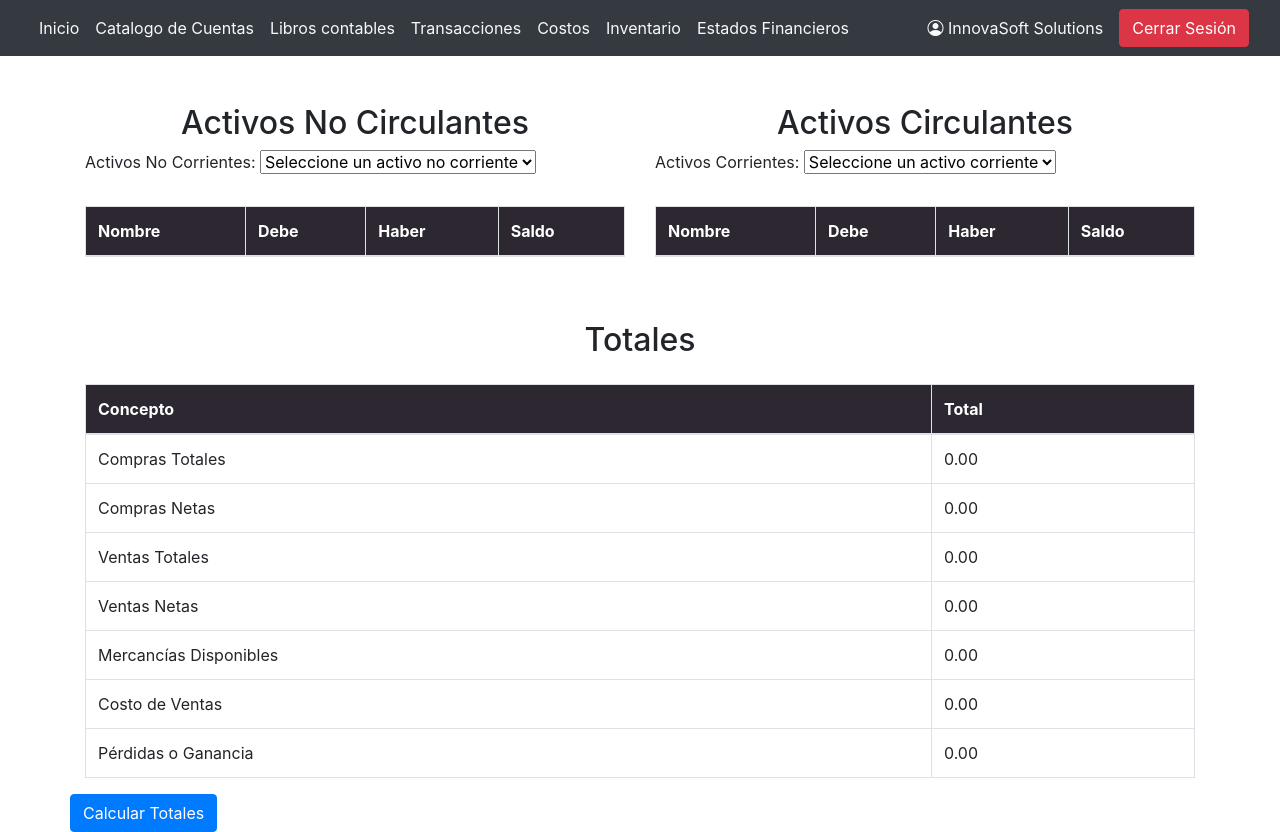
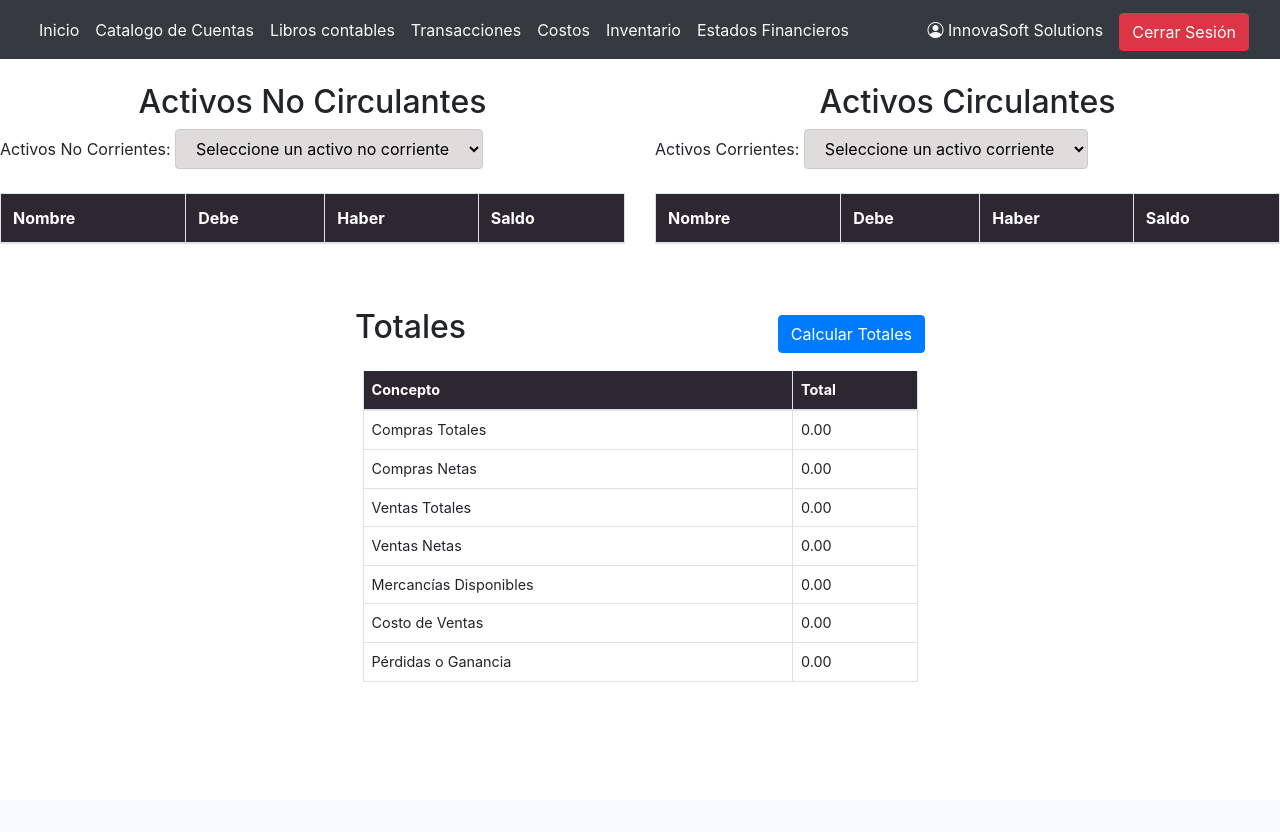
Before and after one commit to erickG01/InnovaSoftSolutions, a Django app: page /inventario/ in a window 1280 px wide. After the commit the page ends 682 px from the top, so only its background shows below. Run offline with Django 5.2, Linux system fonts and the light colour scheme; data that the repository does not hold is empty; some libraries are stand-ins or nearby versions.

Commit message:
interfaz inventario modificada

```diff
--- /dev/null
+++ b/App_innovaSoft/static/css/Inventario.css
@@ -0,0 +1,75 @@
+/* Inventario CSS */
+.form-select {
+    background-color: #d8d5d5d2; /* Color de fondo del combobox */
+    color: #000000; /* Color del texto en el combobox */
+    border: 1px solid #ccc; /* Opcional: agregamos un borde más claro */
+    padding: 0.5rem 1rem; /* Opcional: ajuste de padding */
+    border-radius: 4px; /* Opcional: bordes redondeados */
+    font-size: 1rem; /* Opcional: tamaño de fuente */
+}
+
+.form-select:focus {
+    outline-color: #007bff; /* Cambio de color cuando el combobox está en foco */
+    border-color: #007bff; /* Cambio de borde cuando el combobox está en foco */
+}
+
+
+.table-scroll {
+    max-height: 350px;
+    overflow-y: auto;
+}
+
+.table thead {
+    position: sticky;
+    top: 0; /* Esto fija el encabezado en la parte superior */
+    background-color: rgb(44, 39, 49) !important;
+    color: white;
+    z-index: 1; /* Asegura que el encabezado esté encima del contenido del tbody */
+}
+
+.table tbody tr:hover {
+    background-color: #f2f2f2;
+}
+
+/* Ajustes de estilo para la tabla de totales */
+#totales {
+    width: 50%;
+    font-size: 0.9em;
+    margin: auto;
+}
+
+#totales th, #totales td {
+    padding: 8px; /* Reduce el relleno para una apariencia más compacta */
+}
+
+/* Ajuste del contenedor de título y botón */
+#totales-container {
+    width: 50%; /* Ancho igual al de la tabla */
+    margin: auto; /* Centra el contenedor */
+}
+
+.d-flex {
+    display: flex;
+    justify-content: space-between; /* Coloca el título a la izquierda y el botón a la derecha */
+    align-items: center;
+}
+
+h2 {
+    font-size: 1.25em;
+    margin-bottom: 0;
+}
+
+.btn {
+    margin-top: 5px;
+}
+
+/* Ajustes de estilo para la tabla de totales */
+#totales {
+    width: 50%; /* Reduce el ancho de la tabla */
+    font-size: 0.9em;
+    margin: auto; /* Centra la tabla */
+}
+
+#totales th, #totales td {
+    padding: 8px; /* Reduce el relleno para una apariencia más compacta */
+}
--- a/App_innovaSoft/templates/App_innovaSoft/inventario.html
+++ b/App_innovaSoft/templates/App_innovaSoft/inventario.html
@@ -4,6 +4,7 @@
 <!DOCTYPE html>
 <html>
 <head>
+    {% load static %}
     <meta charset='utf-8'>
     <meta http-equiv='X-UA-Compatible' content='IE=edge'>
     <title>Inventario</title>
@@ -13,22 +14,24 @@
     <!-- Luego incluye Bootstrap -->
     <link href="https://stackpath.bootstrapcdn.com/bootstrap/4.5.2/css/bootstrap.min.css" rel="stylesheet">
     <script src="https://stackpath.bootstrapcdn.com/bootstrap/4.5.2/js/bootstrap.min.js"></script>
+    <link rel="stylesheet" href="{% static 'css/Inventario.css' %}">
 </head>
 <body>
-    <div class="container mt-5">
+    <class class="container mt-5">
         <div class="row">
             <!-- Tabla de Activos no Circulantes o no Corrientes -->
             <div class="col-md-6">
                 <h2 class="text-center">Activos No Circulantes</h2>
                 <label for="activos-no-corrientes">Activos No Corrientes:</label>
-                <select id="activos-no-corrientes" name="activos_no_corrientes">
+                <select class="form-select" id="activos-no-corrientes" name="activos_no_corrientes">
                     <option value="">Seleccione un activo no corriente</option>
                     {% for subcuenta in subcuentas_no_corrientes %}
                         <option value="{{ subcuenta.idSubCuenta }}">{{ subcuenta.nombre }}</option>
                     {% endfor %}
                 </select>
 
-                <table class="table table-striped table-bordered mt-4">
+                <div class="table-scroll">
+                <table class="table table-striped table-bordered mt-4 table-scroll">
                     <thead class="thread-dark" style="background-color:rgb(44, 39, 49); color: white;">
                         <tr>
                             <th>Nombre</th>
@@ -40,19 +43,21 @@
                     <tbody id="transaccionesActivosNoCirculantes"></tbody>
                 </table>
               </div>
+            </div>
 
             <!-- Tabla de Activos Circulantes o Corrientes -->
             <div class="col-md-6">
                 <h2 class="text-center">Activos Circulantes</h2>
                 <label for="activos-circulantes">Activos Corrientes:</label>
-                <select id="activos-circulantes" name="activos_circulantes">
+                <select class="form-select" id="activos-circulantes" name="activos_circulantes">
                     <option value="">Seleccione un activo corriente</option>
                     {% for subcuenta in subcuentas_circulantes %}
                         <option value="{{ subcuenta.idSubCuenta }}">{{ subcuenta.nombre }}</option>
                     {% endfor %}
                 </select>
 
-                <table class="table table-striped table-bordered mt-4">
+               <div class="table-scroll">
+                <table class="table table-striped table-bordered mt-4 table-scroll">
                     <thead class="thread-dark" style="background-color:rgb(44, 39, 49); color: white;">
                         <tr>
                             <th>Nombre</th>
@@ -65,12 +70,22 @@
                 </table>
              </div>
         </div>
+        </div>
 
         <!-- Tabla de Totales -->
-        <div class="row mt-5">
-            <div class="col-md-12">
-                <h2 class="text-center">Totales</h2>
-                <table class="table table-bordered mt-4" id="totales">
+       <div class="container mt-5">
+    <!-- Fila para el título y botón -->
+<div class="row">
+    <div id="totales-container" class="d-flex justify-content-between align-items-center">
+        <!-- Título de Totales -->
+        <h2>Totales</h2>
+        <!-- Botón Calcular -->
+        <button class="btn btn-primary" onclick="calcularTotales()">Calcular Totales</button>
+    </div>
+</div>
+
+<!-- Tabla de Totales -->
+<table class="table table-bordered mt-3" id="totales">
     <thead>
         <tr style="background-color:rgb(44, 39, 49); color: white;">
             <th>Concepto</th>
@@ -109,11 +124,7 @@
     </tbody>
 </table>
 </div>
-            <button class="btn btn-primary" onclick="calcularTotales()">Calcular Totales</button>
-        </div>
-    </div>
-</div>
-
+</class>
 
      <!-- Incluye jQuery primero -->
     <script src="https://code.jquery.com/jquery-3.5.1.min.js"></script>
@@ -217,6 +228,6 @@
         });
 
     </script>
+    {% endblock %}
 </body>
 </html>
-{% endblock %}
```
Lines whose indentation alone changed are shown as unchanged.
